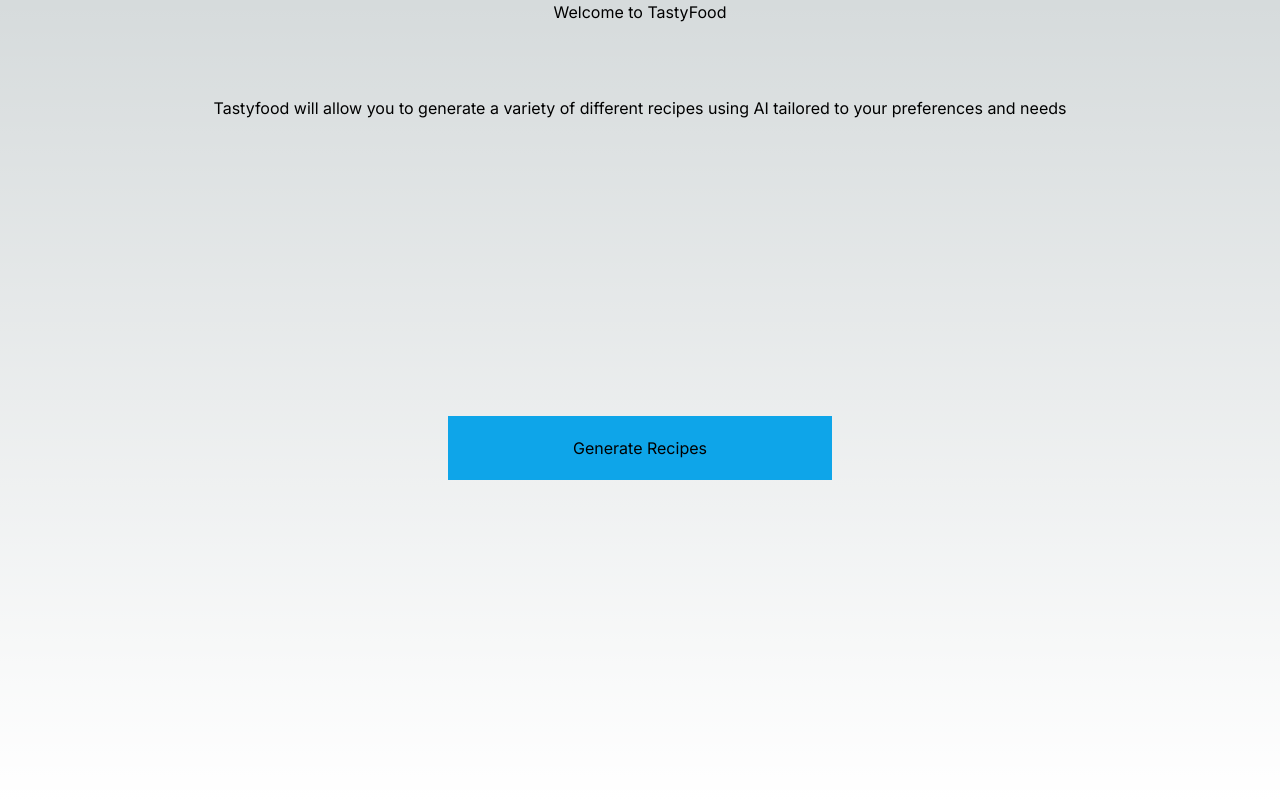
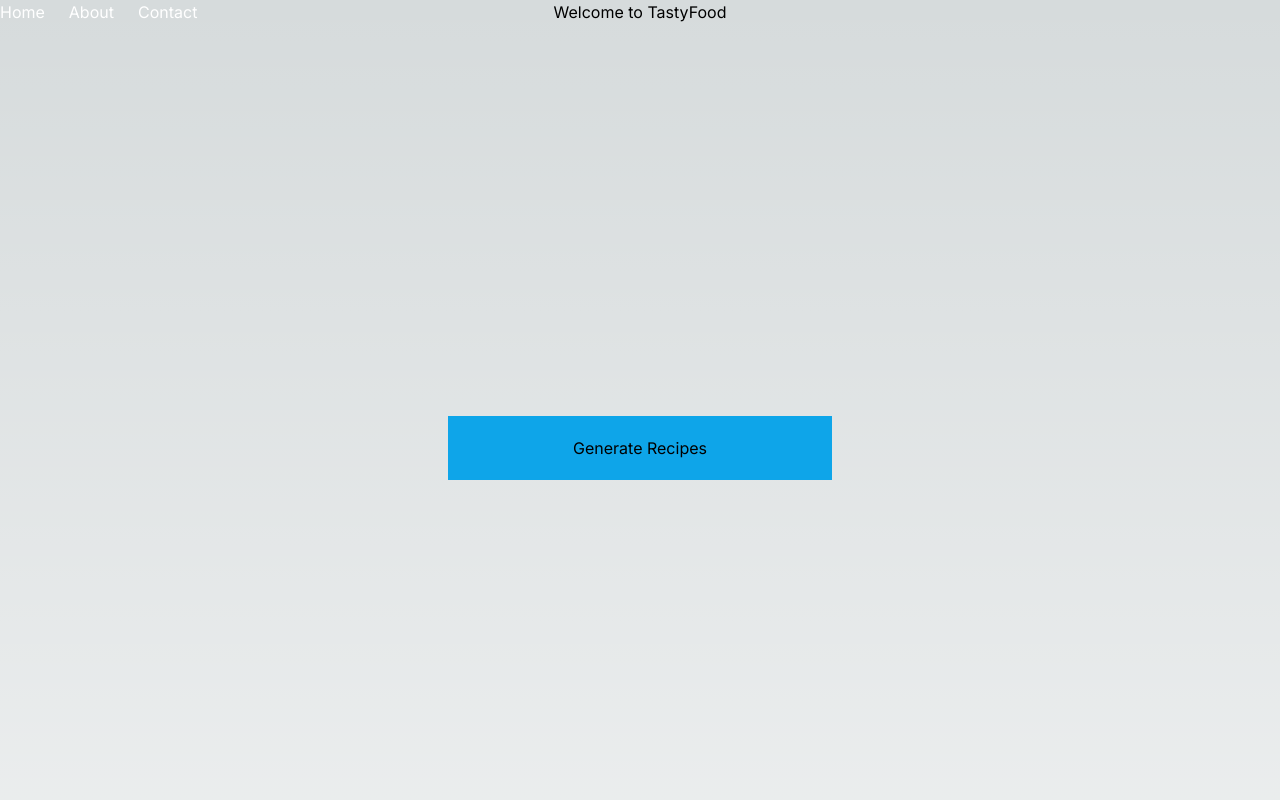
Before and after one commit to SamchenUF/CEN3031TastyFood, a Next.js app in the folder tastyfoodapp/: page / in a window 1280 px wide. Shown: the top 800 px of the page. Built offline with nearby package versions, Linux system fonts and the light colour scheme.

Commit message:
Changed nav bar style and added folder for generate recipes page

```diff
--- a/tastyfoodapp/src/app/layout.js
+++ b/tastyfoodapp/src/app/layout.js
@@ -1,5 +1,6 @@
 import { Inter } from "next/font/google";
 import "./globals.css";
+import Navbar from "@/components/navbar";
 
 const inter = Inter({ subsets: ["latin"] });
 
@@ -11,7 +12,10 @@
 const RootLayout = ({ children }) => {
   return (
     <html lang="en">
-      <body className={inter.className}>{children}</body>
+      <body className={inter.className}>
+        <Navbar/>
+        {children}
+      </body>
     </html>
   );
 };
--- a/tastyfoodapp/src/app/page.js
+++ b/tastyfoodapp/src/app/page.js
@@ -1,4 +1,4 @@
-import Navbar from '../components/Navbar';
+
 
 export default function Home() {
   return (
--- a/tastyfoodapp/src/components/navbar.js
+++ b/tastyfoodapp/src/components/navbar.js
@@ -1,27 +1,54 @@
 import Link from 'next/link';
-
 const Navbar = () => {
   return (
-    <nav>
-      <ul>
+    <>
+      <div className="flex h-screen flex-col md:flex-row md:overflow-hidden">
+        <div className="w-full flex-none md:w-64">
+            <ul className="hidden md:flex gap-x-6 text-white">
               <li>
                 <Link href="/">
-            <a>Home</a>
+                  <p>Home</p>
                 </Link>
               </li>
               <li>
                 <Link href="/about">
-            <a>About</a>
+                  <p>About</p>
                 </Link>
               </li>
               <li>
                 <Link href="/contact">
-            <a>Contact</a>
+                  <p>Contact</p>
                 </Link>
               </li>
             </ul>
-    </nav>
+          </div>
+        </div>
+    </>
   );
 };
 
+// const Navbar = () => {
+//   return (
+//     <nav>
+//       <ul>
+//         <li>
+//           <Link href="/">
+//             <p>Home</p>
+//           </Link>
+//         </li>
+//         <li>
+//           <Link href="/about">
+//             <p>About</p>
+//           </Link>
+//         </li>
+//         <li>
+//           <Link href="/contact">
+//             <p>Contact</p>
+//           </Link>
+//         </li>
+//       </ul>
+//     </nav>
+//   );
+// };
+
 export default Navbar;
```
Also changed, not shown: tastyfoodapp/src/app/generateRecipesDashboard/page.js (added). Lines whose indentation alone changed are shown as unchanged.
